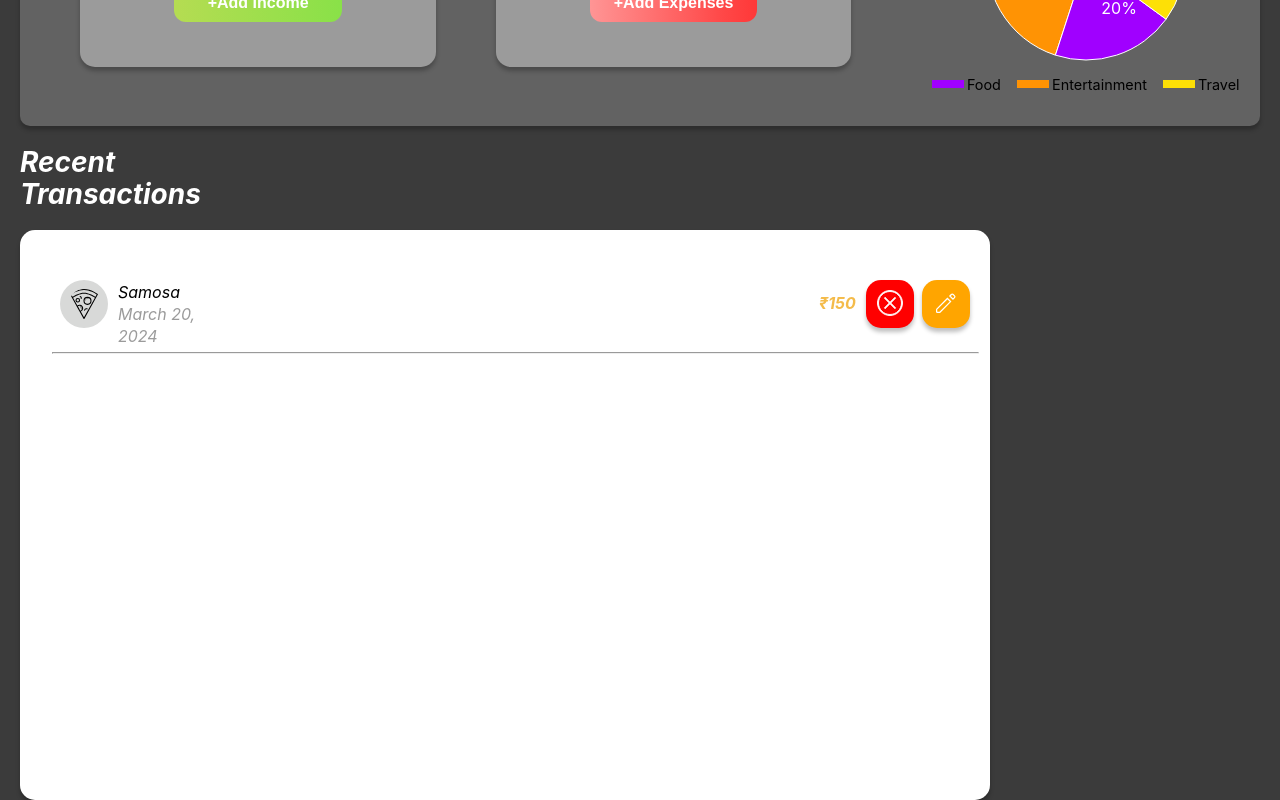
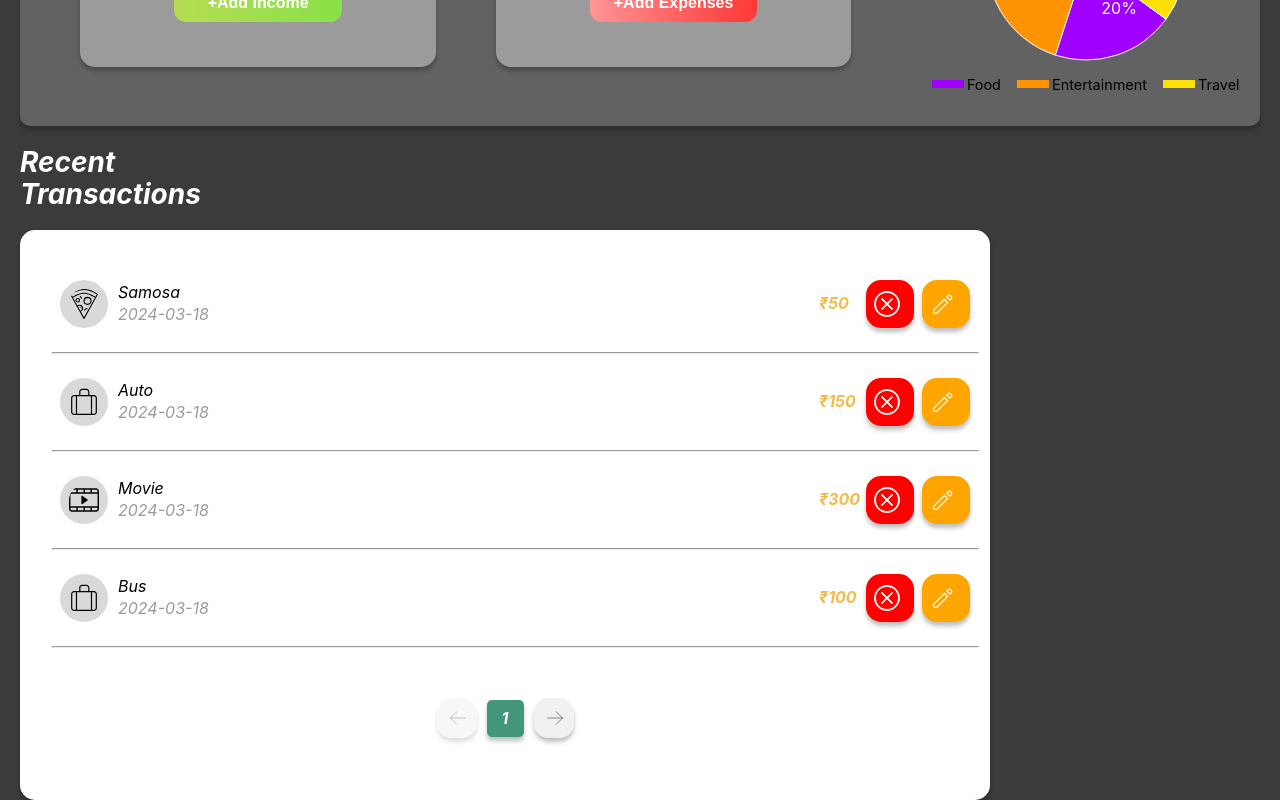
Before and after one commit to Kaifi-10/ExpenseTracker, a React (Create React App) app: page / in a window 1280 px wide. Shown: the part 251-1051 px from the top of the page. Built offline with nearby package versions, Linux system fonts and the light colour scheme.

Commit message:
filled with dummy data

```diff
--- /dev/null
+++ b/src/components/Transactions/DummyData.jsx
@@ -0,0 +1,49 @@
+
+// import foodIcon from "./assets/food.svg";
+// import movieIcon from "./assets/movie.svg";
+// import travelIcon from "./assets/travel.svg";
+
+export const dummyData = [
+    {
+      name: "Samosa",
+      date: "2024-03-18",
+      category: "food",
+      price: 50,
+      id: 1711460238574
+    },
+    {
+      name: "Auto",
+      date: "2024-03-18",
+      category: "travel",
+      price: 150,
+      id: 1711460238579
+    },
+    {
+      name: "Movie",
+      date: "2024-03-18",
+      category: "entertainment",
+      price: 300,
+      id: 1711460238577
+    },
+    {
+      name: "Bus",
+      date: "2024-03-18",
+      category: "travel",
+      price: 100,
+      id: 17114602385755
+    },
+    {
+      name: "Burger",
+      date: "2024-03-18",
+      category: "food",
+      price: 100,
+      id: 17114602385755
+    },
+    {
+      name: "IPL Match",
+      date: "2024-03-18",
+      category: "entertainment",
+      price: 500,
+      id: 171146023857578
+    },
+  ]
--- /dev/null
+++ b/src/components/Transactions/Pagination.jsx
@@ -0,0 +1,28 @@
+import React from 'react';
+import styles from './Pagination.module.css';
+import leftArrow from '../../assets/leftArrow.svg'
+import rightArrow from '../../assets/rightArrow.svg'
+
+function Pagination({ currentPage, totalPages, onPageChange }) {
+  return (
+    <div className={styles.pagination}>
+      <button
+        className={styles.arrowButton}
+        onClick={() => onPageChange(currentPage - 1)}
+        disabled={currentPage === 1}
+      >
+        <img src={leftArrow} alt='leftarrow' />
+      </button>
+      <span className={styles.pageNumber}>{currentPage}</span>
+      <button
+        className={styles.arrowButton}
+        onClick={() => onPageChange(currentPage + 1)}
+        disabled={currentPage === totalPages}
+      >
+       <img src={rightArrow} alt='rightArrow' />
+      </button>
+    </div>
+  );
+}
+
+export default Pagination;
--- /dev/null
+++ b/src/components/Transactions/Pagination.module.css
@@ -0,0 +1,49 @@
+.pagination {
+    display: flex;
+    justify-content: center;
+    align-items: center;
+    margin-top: 20px;
+  }
+
+  .arrowButton {
+    width: 40px;
+    height: 40px;
+    top: 739px;
+    left: 319px;
+    gap: 0px;
+    border-radius: 15px;
+    background: linear-gradient(0deg, #F1F1F1, #F1F1F1);
+    box-shadow: 0px 4px 4px 0px #00000040;
+    border: none;
+
+  }
+
+  .arrowButton:disabled {
+    cursor: not-allowed;
+    opacity: 0.5;
+  }
+
+  .pageNumber {
+    font-size: 16px;
+    margin: 0 10px;
+    width: 37px;
+    height: 37px;
+    top: 739px;
+    left: 370px;
+    gap: 0px;
+    border-radius: 5px ;
+    background: #43967B;
+    box-shadow: 0px 4px 4px 0px #00000040;
+    display: flex;
+    justify-content: center;
+    align-items: center;
+
+  }
+
+  img {
+    display: flex;
+    justify-content: center;
+    align-items: center;
+    color: #222222;
+
+  }
--- a/src/components/Transactions/Transaction.jsx
+++ b/src/components/Transactions/Transaction.jsx
@@ -1,18 +1,50 @@
 import React from 'react'
 import styles from './Transaction.module.css'
 import TransactionBar from './TransactionBar'
+import Pagination from './Pagination';
+import { useState } from 'react';
+import { dummyData } from './DummyData';
 
 function Transaction() {
+
+    const {name, date, category, price} = dummyData
+
+    const [currentPage, setCurrentPage] = useState(1);
+    const transactionsPerPage = 4; // Number of transactions per page
+    const totalPages = Math.ceil(dummyData.length / transactionsPerPage);
+
+    const handlePageChange = (page) => {
+      setCurrentPage(page);
+    };
+
+    // Calculate start and end indices for current page
+    const startIndex = (currentPage - 1) * transactionsPerPage;
+    const endIndex = startIndex + transactionsPerPage;
+    const currentTransactions = dummyData.slice(startIndex, endIndex);
+
   return (
     <div>
         <div className={styles.header}>
             Recent Transactions
             <div className={styles.container}>
                 <div className={styles.bar}>
-                    <TransactionBar />
+                    {/* <TransactionBar name={name} date={date} category={category} price={price}/> */}
+                    {currentTransactions.map(transaction => (
+                            <TransactionBar
+                                key={transaction.id}
+                                name={transaction.name}
+                                date={transaction.date}
+                                category={transaction.category}
+                                price={transaction.price}
+                            />
+                        ))}
 
                 </div>
-
+                <Pagination
+                currentPage={currentPage}
+                totalPages={totalPages}
+                onPageChange={handlePageChange}
+                />
             </div>
         </div>
     </div>
--- a/src/components/Transactions/Transaction.module.css
+++ b/src/components/Transactions/Transaction.module.css
@@ -33,5 +33,6 @@
 .bar{
     margin-left: 20px;
     margin-top: 30px;
+    margin-bottom: 50px;
 
 }
--- a/src/components/Transactions/TransactionBar.jsx
+++ b/src/components/Transactions/TransactionBar.jsx
@@ -3,22 +3,31 @@ import foodIcon from '../../assets/food.svg'
 import closeIcon from '../../assets/closeIcon.svg'
 import editIcon from '../../assets/editIcon.svg'
 import styles from './TransactionBar.module.css'
+import movieIcon from '../../assets/movie.svg'
+import travelIcon from '../../assets/travel.svg'
 
-function TransactionBar() {
+function TransactionBar(props) {
+    const {name, date, category, price, key} = props
+
+    const selectIcon = () =>{
+        if(category === "food") return foodIcon;
+        if(category === "entertainment") return movieIcon;
+        if(category === "travel") return travelIcon;
+    }
   return (
     <div>
         <div className={styles.TransactionBar}>
             <div className={styles.transactionContainer}>
                 <span className={styles.icon}>
-                    <img src={foodIcon}  alt='foodicon' />
+                    <img src={selectIcon()}  alt={key} />
                 </span>
                 <div className={styles.transactionText}>
-                    <span className={styles.transactionName}> Samosa</span>
-                    <span className={styles.transactionDate}>March 20, 2024</span>
+                    <span className={styles.transactionName}> {name}</span>
+                    <span className={styles.transactionDate}>{date}</span>
                 </div>
             </div>
             <div className={styles.transactionDetails}>
-                <span className={styles.transactionAmount}>₹150</span>
+                <span className={styles.transactionAmount}>₹{price}</span>
                 <div className={styles.buttonStyles}>
                     <button className={styles.closeIcon}><img src={closeIcon} alt='closeicon' /></button>
                     <button className={styles.editIcon}><img src={editIcon} alt='closeicon'/></button>
```
